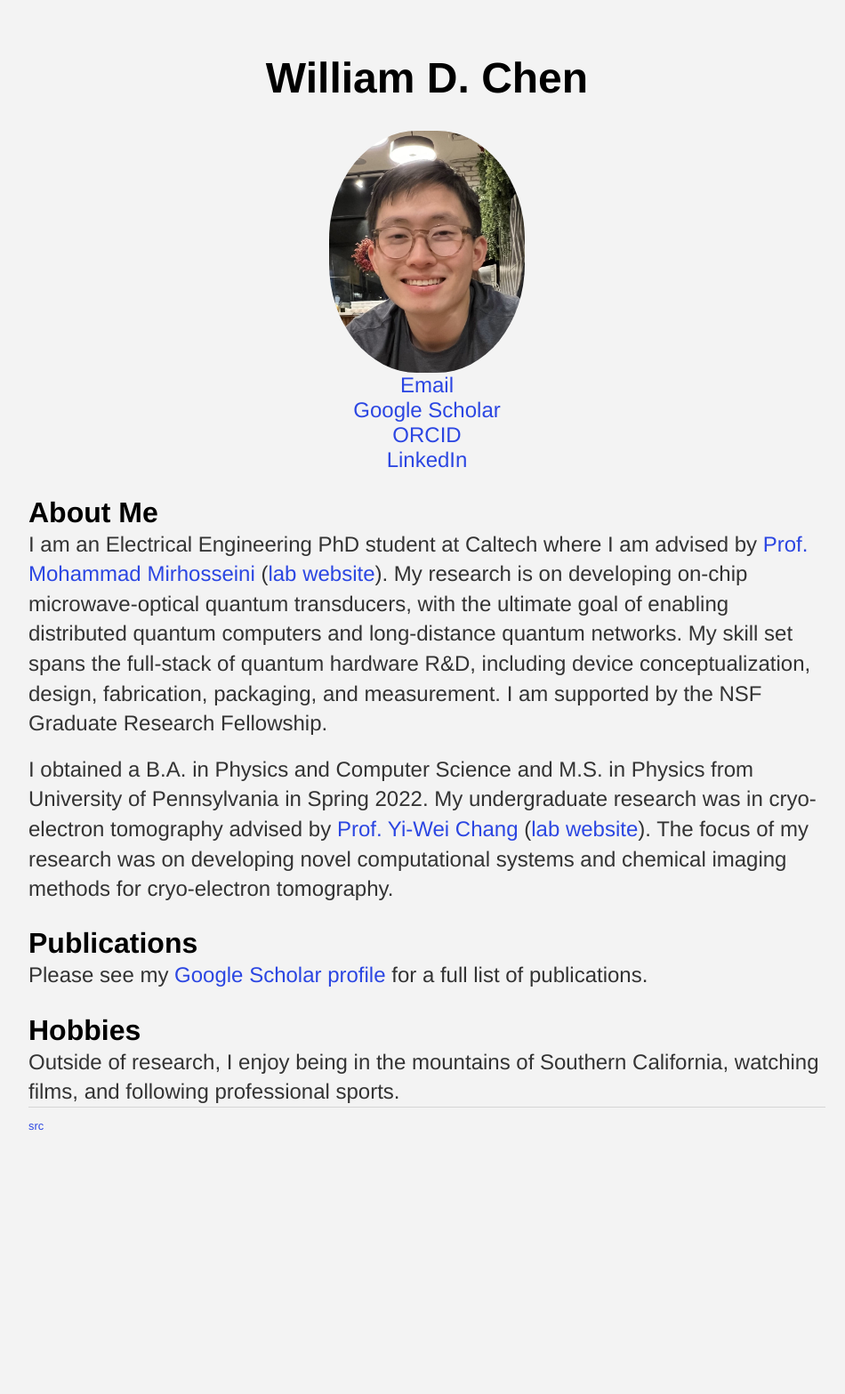
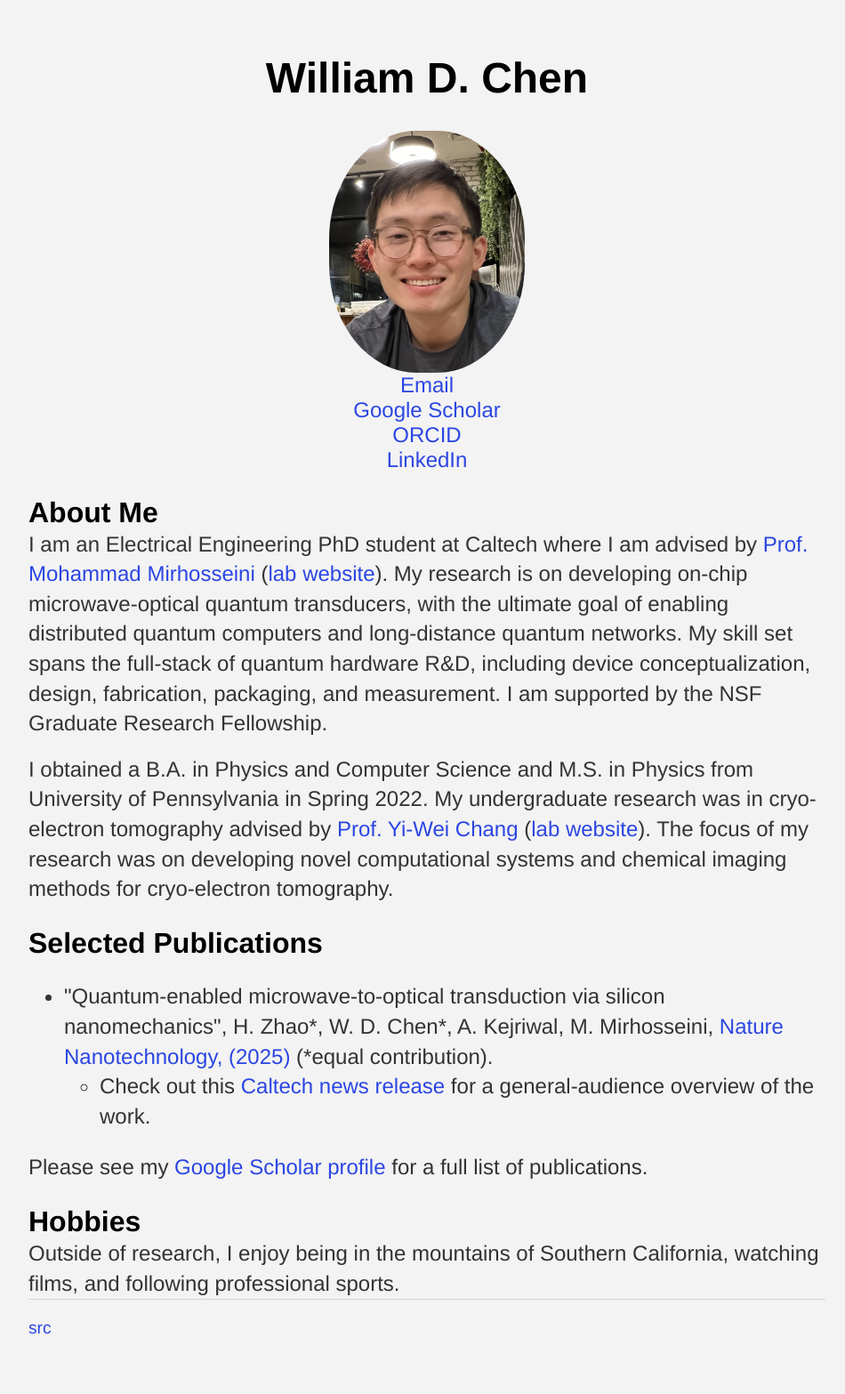
Before and after one commit to bchen00/bchen00.github.io, a Jekyll site: the page built from index.html, in a window 1280 px wide. Shown: the whole page at 89% size, without its empty margins (160-1110 px from the left). Built offline with Jekyll 4.4.1, drawn with Linux system fonts in a browser that asks for light colours; before the commit the page ends 1333 px from its top, so only the background shows below that.

Commit message:
added publication

```diff
--- a/css/main.css
+++ b/css/main.css
@@ -78,4 +78,15 @@ ul.posts li {
     list-style: none;
 }
 
+ul{
+    font-family:'Helvetica Neue', Helvetica, Arial, sans-serif;
+    font-size: 1.5em;
+    line-height: 1.4em;
+    color: #333;
+    font-weight: 400;
+  }
+ul ul {
+    font-size: 1em;
+}
+
 body {background-color: rgb(243, 243, 243);}
--- a/index.html
+++ b/index.html
@@ -28,7 +28,17 @@ title: William D. Chen
 		The focus of my research was on developing novel computational systems and chemical imaging methods for cryo-electron tomography.
 	</p>
 
-	<h2>Publications</h2>
+	<h2>Selected Publications</h2>
+	<p>
+		<ul>
+		<li>
+		"Quantum-enabled microwave-to-optical transduction via silicon nanomechanics", H. Zhao*, W. D. Chen*, A. Kejriwal, M. Mirhosseini, <a href="https://rdcu.be/eehXc"> Nature Nanotechnology, (2025)</a> (*equal contribution).
+			<ul>
+				<li>Check out this <a href="https://www.caltech.edu/about/news/low-noise-transducers-to-bridge-the-gap-between-microwave-and-optical-qubits"> Caltech news release</a> for a general-audience overview of the work.</li>
+			</ul>
+		</li>
+		</ul>
+	</p>
 	<p>
 		Please see my <a href="https://scholar.google.com/citations?hl=en&user=wwwTbTYAAAAJ"> Google Scholar profile</a> for a full list of publications.
 	</p>
@@ -38,4 +48,4 @@ title: William D. Chen
 		Outside of research, I enjoy being in the mountains of Southern California, watching films, and following professional sports.
 	</p>
 
-</div><!-- /.blurb -->
+</div>
```
